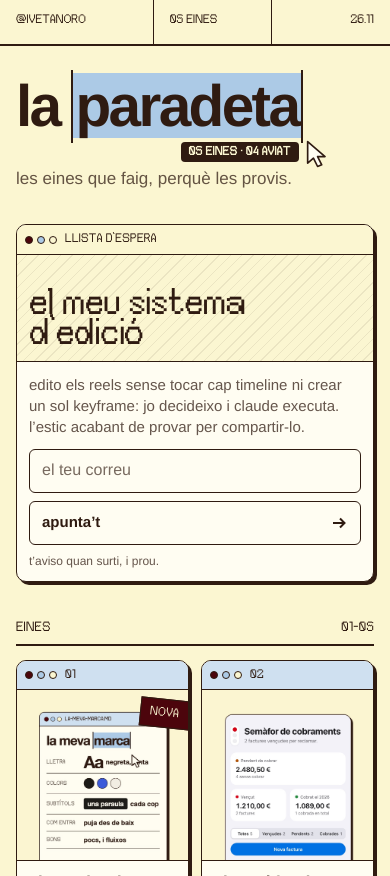
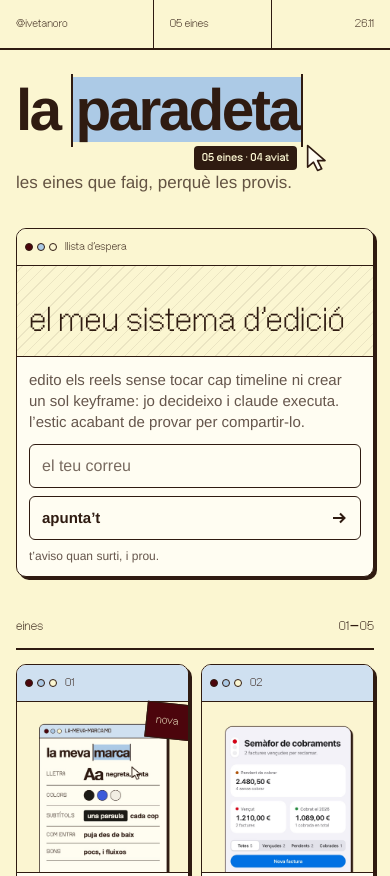
Before and after one commit to ivetanoro/ivetanoro.github.io, a plain HTML site: page index.html in a window 390 px wide. Shown: the top 876 px of the page. Drawn offline with Linux system fonts and the light colour scheme.

Commit message:
paradeta: la NeueBit substitueix la Bitroad a la pàgina principal (etiquetes, barra i títols d'«aviat», en minúscula i a la mida de la marca)

```diff
--- a/index.html
+++ b/index.html
@@ -9,16 +9,16 @@
 <meta property="og:description" content="Les eines que faig, perquè les provis.">
 <meta property="og:image" content="https://ivetanoro.github.io/img/equilibri.jpg">
 <meta name="theme-color" content="#FBF6D1">
-<link rel="preload" href="fonts/BitroadMono-Regular.woff2" as="font" type="font/woff2" crossorigin>
+<link rel="preload" href="fonts/NeueBit-Regular.woff2" as="font" type="font/woff2" crossorigin>
 <style>
-  @font-face { font-family:"Bitroad"; src:url("fonts/Bitroad-Regular.woff2") format("woff2"); font-display:swap; }
-  @font-face { font-family:"BitroadMono"; src:url("fonts/BitroadMono-Regular.woff2") format("woff2"); font-display:swap; }
+  @font-face { font-family:"NeueBit"; src:url("fonts/NeueBit-Regular.woff2") format("woff2"); font-weight:400; font-display:swap; }
+  @font-face { font-family:"NeueBit"; src:url("fonts/NeueBit-Bold.woff2") format("woff2"); font-weight:700; font-display:swap; }
   :root {
     --butter:#FBF6D1; --paper:#FFFDF2; --blue:#ACCAE6; --blue-soft:#CFE0F0; --ox:#4C050C; --esp:#2F1B11;
     --muted:rgba(47,27,17,.74); --line:rgba(47,27,17,.16);
     --sans:"Helvetica Neue", Helvetica, Arial, sans-serif;
-    --mono:"BitroadMono", "SF Mono", ui-monospace, monospace;
-    --display:"Bitroad", "Helvetica Neue", Helvetica, sans-serif;
+    --mono:"NeueBit", "SF Mono", ui-monospace, monospace;
+    --display:"NeueBit", "Helvetica Neue", Helvetica, sans-serif;
     --vora:1.5px solid var(--esp); --ombra:3px 3px 0 var(--esp);
   }
   * { box-sizing:border-box; }
@@ -28,11 +28,11 @@
   a { color:inherit; -webkit-tap-highlight-color:transparent; }
   button { -webkit-tap-highlight-color:transparent; }
   a:focus-visible, button:focus-visible, textarea:focus-visible, input:focus-visible { outline:2px solid var(--ox); outline-offset:3px; }
-  .mono { font-family:var(--mono); text-transform:uppercase; letter-spacing:.03em; }
+  .mono { font-family:var(--mono); text-transform:lowercase; letter-spacing:0; }
 
   /* barra de dalt */
   .bar { display:grid; grid-template-columns:1.3fr 1fr 1fr; border-bottom:2px solid var(--esp);
-         font-family:var(--mono); font-size:11px; letter-spacing:.02em; text-transform:uppercase; padding-top:env(safe-area-inset-top, 0px); }
+         font-family:var(--mono); font-size:16px; letter-spacing:0; text-transform:lowercase; padding-top:env(safe-area-inset-top, 0px); }
   .bar > * { padding:12px 16px; min-height:44px; border-right:1px solid var(--esp); text-decoration:none; white-space:nowrap; overflow:hidden; text-overflow:ellipsis; }
   .bar > :last-child { border-right:0; text-align:right; }
 
@@ -46,18 +46,18 @@
   .sel::before { left:-1px; } .sel::after { right:-1px; }
   .cursor { position:absolute; right:-.42em; bottom:-.52em; width:.34em; height:auto; }
   .tooltip { position:absolute; right:.3em; top:calc(100% + 4px); white-space:nowrap; background:var(--esp); color:var(--butter);
-             font-family:var(--mono); font-size:11px; letter-spacing:.03em; text-transform:uppercase; padding:5px 8px; border-radius:4px; }
+             font-family:var(--mono); font-size:16px; letter-spacing:0; text-transform:lowercase; padding:5px 8px; border-radius:4px; }
   .lema { margin:34px 0 0; font-size:17px; line-height:1.4; color:var(--muted); max-width:30ch; }
 
   .sec { display:flex; justify-content:space-between; align-items:baseline; margin:36px 0 14px; padding-bottom:8px;
-         border-bottom:2px solid var(--esp); font-family:var(--mono); font-weight:400; font-size:12px; text-transform:uppercase; letter-spacing:.03em; }
+         border-bottom:2px solid var(--esp); font-family:var(--mono); font-weight:400; font-size:18px; text-transform:lowercase; letter-spacing:0; }
 
   /* les eines: finestretes, totes iguals */
   .graella { display:grid; grid-template-columns:repeat(2, minmax(0, 1fr)); gap:14px 12px; }
   #eines { scroll-margin-top:12px; }
   .eina { position:relative; display:flex; flex-direction:column; background:var(--paper); border:var(--vora); border-radius:10px; box-shadow:var(--ombra); overflow:hidden; }
   .barra { display:flex; align-items:center; gap:8px; padding:6px 8px; background:var(--blue-soft); border-bottom:var(--vora);
-           font-family:var(--mono); font-size:11px; text-transform:uppercase; letter-spacing:.03em; }
+           font-family:var(--mono); font-size:16px; text-transform:lowercase; letter-spacing:0; }
   .punts { display:flex; gap:4px; }
   .punts i { width:8px; height:8px; border-radius:50%; border:1.2px solid var(--esp); background:var(--butter); }
   .punts i:first-child { background:var(--ox); }
@@ -70,7 +70,7 @@
   .capa.fons { background-size:cover; background-position:center; }
   .capa.fons img { width:74%; height:auto; }
   .adhesiu { position:absolute; top:38px; right:-4px; z-index:1; transform:rotate(6deg); background:var(--ox); color:var(--butter);
-             font-family:var(--mono); font-size:11px; text-transform:uppercase; letter-spacing:.04em; padding:5px 12px 5px 9px; border:var(--vora); }
+             font-family:var(--mono); font-size:16px; text-transform:lowercase; letter-spacing:0; padding:5px 12px 5px 9px; border:var(--vora); }
 
   /* la prova d'animacions, dibuixada com la seva interfície */
   .capa.timeline { background:var(--esp); flex-direction:column; align-items:stretch; gap:12%; padding:12%; }
@@ -86,7 +86,7 @@
   .frase { margin:0; font-size:13.5px; line-height:1.4; color:var(--muted); }
   .fitxa { margin:10px 0 0; border-top:1px solid var(--esp); }
   .fitxa > div { display:flex; gap:8px; align-items:baseline; padding:5px 0; border-bottom:1px solid var(--esp); }
-  .fitxa dt { flex:none; width:2.6em; font-family:var(--mono); font-size:11px; text-transform:uppercase; letter-spacing:.04em; color:var(--muted); }
+  .fitxa dt { flex:none; width:2.6em; font-family:var(--mono); font-size:16px; text-transform:lowercase; letter-spacing:0; color:var(--muted); }
   .fitxa dd { margin:0; font-size:13px; font-weight:700; line-height:1.25; min-width:0; }
   .accions { display:flex; flex-wrap:wrap; align-items:center; gap:8px 12px; margin-top:auto; padding-top:12px; }
   .btn { display:inline-flex; align-items:center; justify-content:space-between; gap:10px; min-height:44px; width:100%;
@@ -103,14 +103,14 @@
   .eina.soon .visual { background:repeating-linear-gradient(-45deg, transparent 0 7px, rgba(47,27,17,.08) 7px 8px), var(--butter);
                        display:flex; align-items:flex-end; padding:12px; }
   .boira { filter:blur(5px); user-select:none; }
-  .soon .visual h3 { font-family:var(--display); font-weight:400; font-size:clamp(22px, 6vw, 32px); line-height:.9; margin:0; }
+  .soon .visual h3 { font-family:var(--display); font-weight:400; font-size:clamp(32px, 8.8vw, 47px); line-height:.9; margin:0; }
   .soon .barra { background:var(--butter); }
   .eina.soon .visual { aspect-ratio:3/2; }
   /* una d'«aviat» amb llista.dalt: surt a dalt de tot, sencera i sense boira (la llista d'espera a què porta un reel) */
   #espera { margin-top:4px; }
   .eina.dalt { grid-column:1 / -1; }
   .eina.dalt .visual { aspect-ratio:auto; padding:34px 12px 12px; }
-  .eina.dalt .visual h3 { font-size:clamp(30px, 8.5vw, 44px); }
+  .eina.dalt .visual h3 { font-size:clamp(44px, 12.4vw, 64px); }
   .eina.dalt .frase { font-size:15px; max-width:44ch; }
   .eina.dalt .apunta { max-width:420px; }
   /* apuntar-se a una d'«aviat»: el correu va a un formulari de Kit (llista.kit), que envia la confirmació i porta les baixes */
@@ -135,9 +135,9 @@
   .tancat .solapa { transform:scaleY(-1); }
   .segell { position:absolute; top:14px; right:14px; width:52px; height:62px; background:var(--blue); border:var(--vora); border-radius:2px;
             outline:1.5px dashed var(--esp); outline-offset:3px; display:grid; place-items:center;
-            font-family:var(--mono); font-size:9px; text-transform:uppercase; letter-spacing:.06em; writing-mode:vertical-rl; }
+            font-family:var(--mono); font-size:13px; text-transform:lowercase; letter-spacing:0; writing-mode:vertical-rl; }
   .mata { position:absolute; top:44px; right:44px; width:42px; height:42px; border:1.2px solid rgba(47,27,17,.45); border-radius:50%;
-          display:grid; place-items:center; font-family:var(--mono); font-size:9px; color:rgba(47,27,17,.65); transform:rotate(-14deg); }
+          display:grid; place-items:center; font-family:var(--mono); font-size:13px; color:rgba(47,27,17,.65); transform:rotate(-14deg); }
   .sobre .q { display:block; min-height:68px; font-weight:700; font-size:24px; letter-spacing:-.02em; line-height:1.12; margin:0 84px 10px 0; }   /* el segell no tapa mai la primera línia */
   .sobre textarea { display:block; width:100%; min-height:96px; padding:0; border:0; border-radius:0; resize:vertical; color:var(--esp); font:16px/32px var(--sans);
                     background:repeating-linear-gradient(transparent 0 31px, rgba(47,27,17,.28) 31px 32px); background-attachment:local; }
@@ -159,7 +159,7 @@
   #bustia-figura .base .sil { fill:var(--butter); }
 
   footer { max-width:1180px; margin:0 auto; padding:16px max(16px, env(safe-area-inset-left, 0px)) calc(32px + env(safe-area-inset-bottom, 0px));
-           border-top:2px solid var(--esp); display:flex; justify-content:space-between; font-family:var(--mono); font-size:11px; text-transform:uppercase; }
+           border-top:2px solid var(--esp); display:flex; justify-content:space-between; font-family:var(--mono); font-size:16px; text-transform:lowercase; }
   footer a { text-decoration:none; display:inline-flex; align-items:center; min-height:44px; margin:-14px 0; }
 
   @media (min-width: 640px) {
```
Also changed, not shown: fonts/NeueBit-Bold.woff2 (added), fonts/NeueBit-Regular.woff2 (added), 1 other file.
